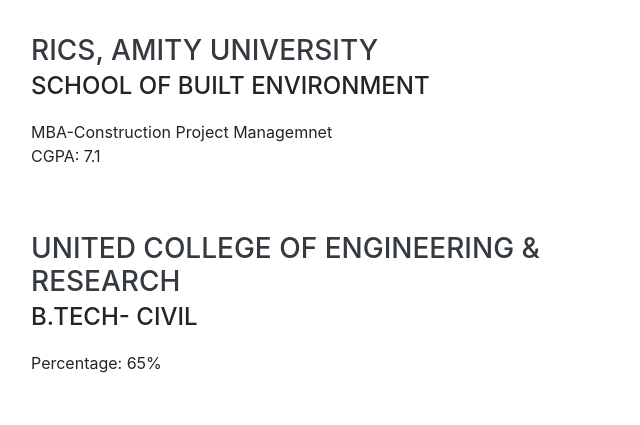
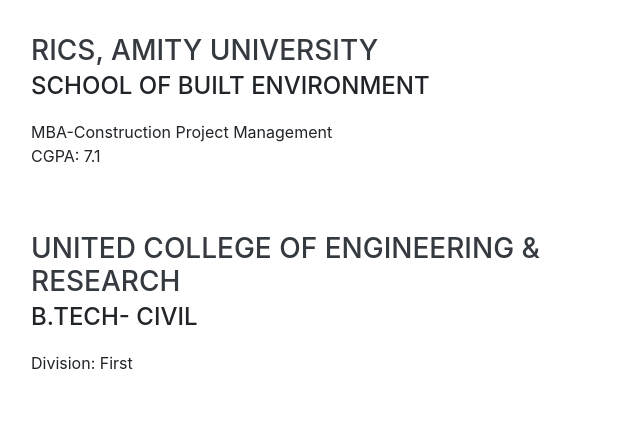
Before and after one commit to khushter/my-portfolio, a website with bundled scripts: page index.html in a window 1280 px wide. Shown: the part 2080-2505 px from the top of the page, 289-929 px from the left. Built offline with nearby package versions, Linux system fonts and the light colour scheme; files whose address does not match are found by name; a web font is replaced by a local one.

Commit message:
Update index.html

```diff
--- a/index.html
+++ b/index.html
@@ -158,7 +158,7 @@
           <div class="resume-content">
             <h3 class="mb-0">RICS, Amity University</h3>
             <div class="subheading mb-3">School of Built Environment</div>
-            <div>MBA-Construction Project Managemnet</div>
+            <div>MBA-Construction Project Management</div>
             <p>CGPA: 7.1</p>
           </div>
           <div class="resume-date text-md-right">
@@ -170,7 +170,7 @@
           <div class="resume-content">
             <h3 class="mb-0">United College of Engineering & Research</h3>
             <div class="subheading mb-3">B.Tech- Civil</div>
-            <p>Percentage: 65%</p>
+            <p>Division: First </p>
           </div>
           <div class="resume-date text-md-right">
             <span class="text-primary">August 2012 - May 2016</span>
```
